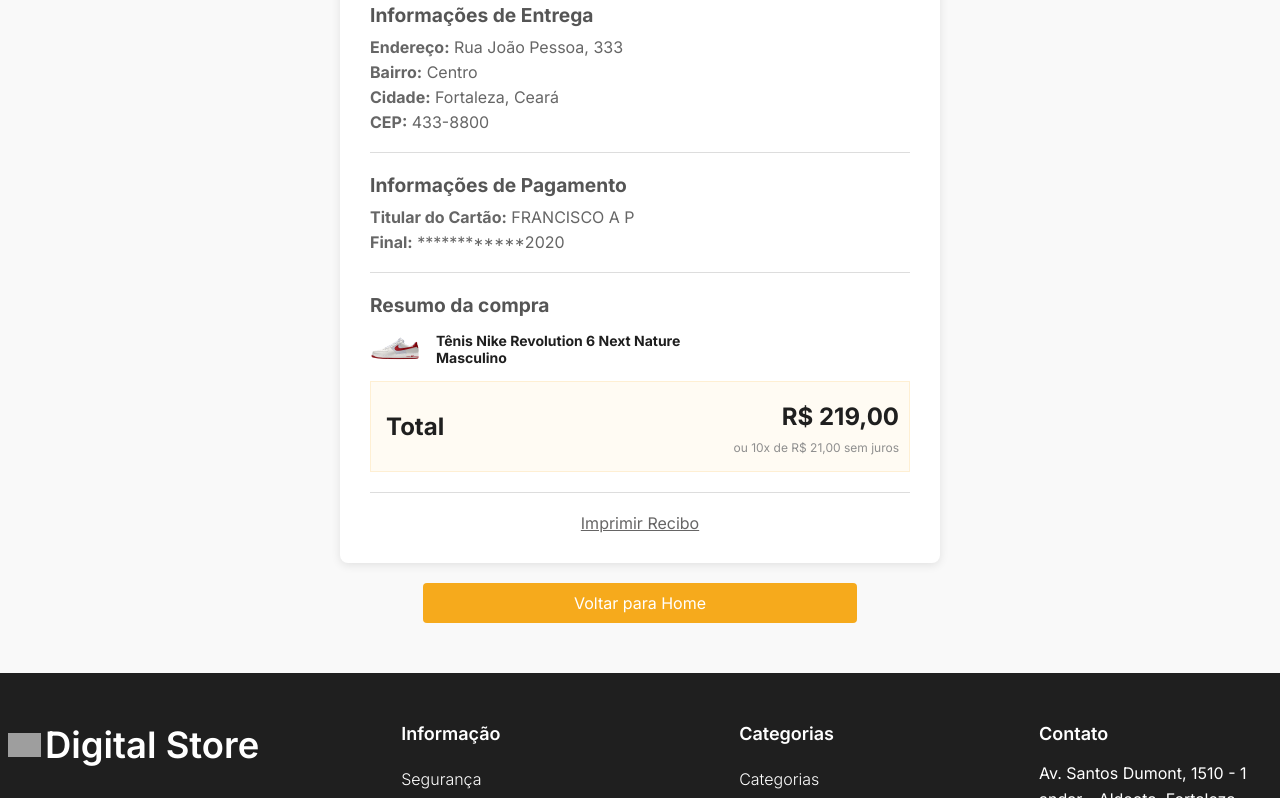
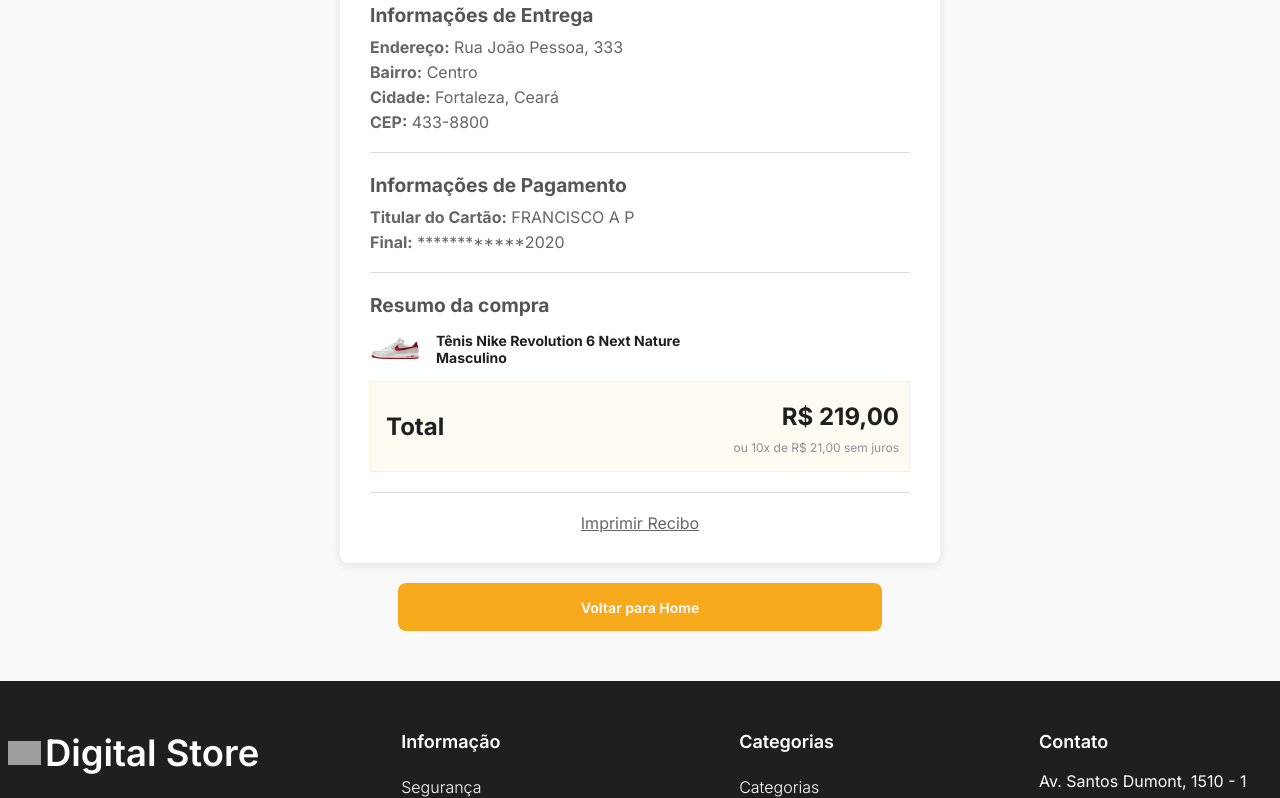
Before and after one commit to daviiisousa/Drip-store, a React (Vite) app: page /comprarFinalizada in a window 1280 px wide. Shown: the part 602-1400 px from the top of the page. Built offline with nearby package versions, Linux system fonts and the light colour scheme; no server answers; grey boxes are pictures that could not be loaded.

Commit message:
ajeitando components

```diff
--- a/src/Components/Buotoes/BtnWarning/BtnWarning.jsx
+++ b/src/Components/Buotoes/BtnWarning/BtnWarning.jsx
@@ -1,9 +1,9 @@
 import './BtnWarning.css'
 
-export const BtnWarning = ({texto}) => {
+export const BtnWarning = ({children, ...props}) => {
     return (
         <>
-            <button className='btnWarning'>{texto}</button>
+            <button style={props.style} className='btnWarning'>{children}</button>
         </>
      );
 }
--- a/src/Pages/ComprarFinalizada/ComprarFinalizada.css
+++ b/src/Pages/ComprarFinalizada/ComprarFinalizada.css
@@ -1,8 +1,3 @@
-body {
-    background-color: #f9f9f9d7;
-    margin: 0;
-    padding: 0;
-  }
 
   .receipt-container {
     display: flex;
@@ -24,7 +19,6 @@ body {
     max-width: 90%;
     margin: 0;
   }
-
 
   .top {
     text-align: center;
@@ -55,7 +49,7 @@ body {
     color: #666;
   }
 
-  hr {
+  .hrCompraFinalizada {
     border: none;
     border-top: 1px solid #ddd;
     margin: 20px 0;
@@ -148,18 +142,3 @@ body {
     margin-top: 20px;
     width: 100%;
   }
-
-  .back-button {
-    background-color: #F6AA1C;
-    color: #ffffff;
-    border: none;
-    border-radius: 4px;
-    padding: 10px 20px;
-    font-size: 16px;
-    cursor: pointer;
-    width: 35%; /* Ajusta o botão para ocupar toda a largura da div */
-  }
-
-  .back-button:hover {
-    background-color: #ffc107;
-  }
--- a/src/Pages/ComprarFinalizada/ComprarFinalizada.jsx
+++ b/src/Pages/ComprarFinalizada/ComprarFinalizada.jsx
@@ -1,7 +1,8 @@
+import { BtnWarning } from "../../Components/Buotoes/BtnWarning/BtnWarning";
 import { Footer } from "../../Components/Footer/Footer";
 import { Header } from "../../Components/Header/Header";
 
-import './ComprarFinalizada.css'
+import "./ComprarFinalizada.css";
 
 export const ComprarFinalizada = () => {
   return (
@@ -15,11 +16,13 @@ export const ComprarFinalizada = () => {
             <div className="receipt-card">
               <div className="top">
                 <img src="../../../public/emoji.png" alt="emoji1" />
-          <h2>Compra Realizada <br />
-            com sucesso!</h2>
+                <h2>
+                  Compra Realizada <br />
+                  com sucesso!
+                </h2>
               </div>
 
-        <hr />
+              <hr className="hrCompraFinalizada" />
 
               <div className="section">
                 <h3>Informações Pessoais</h3>
@@ -37,7 +40,7 @@ export const ComprarFinalizada = () => {
                 </p>
               </div>
 
-        <hr />
+              <hr className="hrCompraFinalizada" />
 
               <div className="section">
                 <h3>Informações de Entrega</h3>
@@ -55,7 +58,7 @@ export const ComprarFinalizada = () => {
                 </p>
               </div>
 
-        <hr />
+              <hr className="hrCompraFinalizada" />
 
               <div className="section">
                 <h3>Informações de Pagamento</h3>
@@ -67,16 +70,16 @@ export const ComprarFinalizada = () => {
                 </p>
               </div>
 
-        <hr />
+              <hr className="hrCompraFinalizada" />
 
               <div className="section">
                 <h3>Resumo da compra</h3>
                 <div className="product">
-            <img
-              src="../../../public/Shoes.png"
-              alt="Shoes"
-            />
-            <p>Tênis Nike Revolution 6 Next Nature <br />Masculino</p>
+                  <img src="../../../public/Shoes.png" alt="Shoes" />
+                  <p>
+                    Tênis Nike Revolution 6 Next Nature <br />
+                    Masculino
+                  </p>
                 </div>
                 <div className="total">
                   <h3>Total</h3>
@@ -87,14 +90,16 @@ export const ComprarFinalizada = () => {
                 </div>
               </div>
 
-        <hr />
+              <hr className="hrCompraFinalizada" />
 
               <div className="button-container">
                 <a className="print-button">Imprimir Recibo</a>
               </div>
             </div>
             <div className="back-home-container">
-    <button className="back-button">Voltar para Home</button>
+              <BtnWarning style={{width: '39%'}} >
+                Voltar para Home
+              </BtnWarning>
             </div>
           </div>
         </main>
@@ -104,4 +109,4 @@ export const ComprarFinalizada = () => {
       </body>
     </>
   );
-}
+};
--- a/src/context/ProductContext.jsx
+++ b/src/context/ProductContext.jsx
@@ -8,7 +8,7 @@ export const ProductProvider = ({ children }) => {
   useEffect(() => {
     const fetchProdutos = async () => {
       try {
-        const response = await fetch("http://localhost:3000/users/");
+        const response = await fetch("http://localhost:3000/produto/");
         const data = await response.json();
         console.log(data);
         setProdutos(data);
```
Lines whose indentation alone changed are shown as unchanged.
